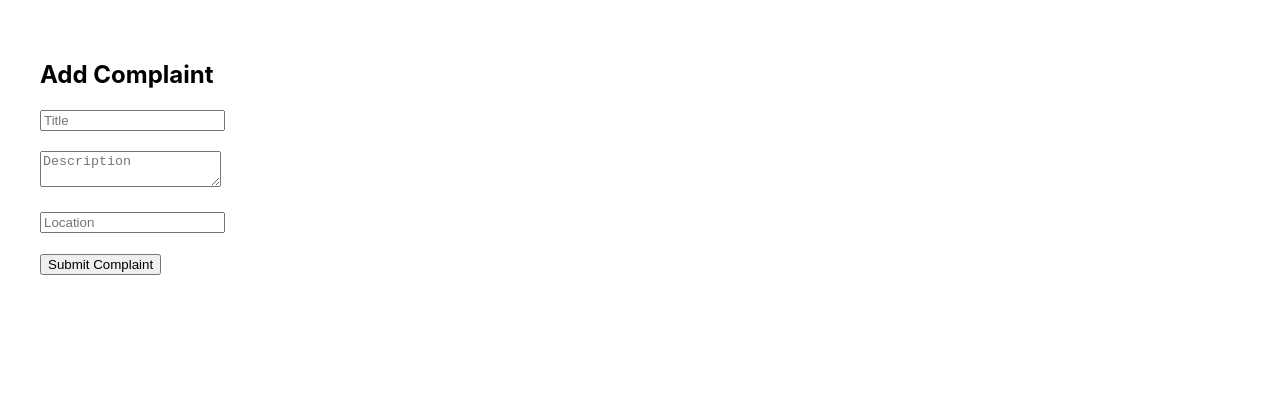
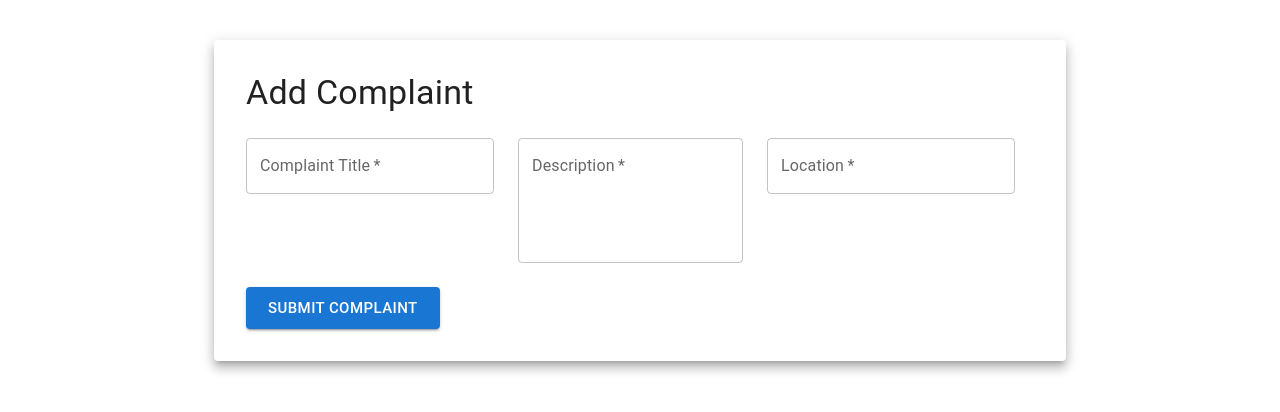
Before and after one commit to Adarshkashyap2002/complaint-frontend, a React (Create React App) app: page /add-complaint in a window 1280 px wide. Shown: the top 412 px of the page. Built offline with nearby package versions, Linux system fonts and the light colour scheme.

Commit message:
update add complaint UI

```diff
--- a/src/components/AddComplaint.js
+++ b/src/components/AddComplaint.js
@@ -1,12 +1,26 @@
 import React, { useState } from "react";
 import axios from "axios";
 import API_URL from "../api";
+
+import {
+  Container,
+  TextField,
+  Button,
+  Typography,
+  Box,
+  Paper,
+  Grid,
+  Alert
+} from "@mui/material";
 
 function AddComplaint() {
 
   const [title, setTitle] = useState("");
   const [description, setDescription] = useState("");
   const [location, setLocation] = useState("");
+
+  const [success,setSuccess] = useState("");
+  const [error,setError] = useState("");
 
   const handleSubmit = async (e) => {
 
@@ -19,28 +33,30 @@ function AddComplaint() {
       await axios.post(
         `${API_URL}/api/complaints/`,
         {
-          title: title,
-          description: description,
-          location: location,
+          title,
+          description,
+          location,
           status: "Pending"
         },
         {
-          headers: {
-            Authorization: `Bearer ${token}`
+          headers:{
+            Authorization:`Bearer ${token}`
           }
         }
       );
 
-      alert("Complaint submitted");
+      setSuccess("Complaint submitted successfully");
+      setError("");
 
       setTitle("");
       setDescription("");
       setLocation("");
 
-    } catch (error) {
+    } catch(err){
 
-      console.error(error);
-      alert("Error submitting complaint");
+      console.error(err);
+      setError("Failed to submit complaint");
+      setSuccess("");
 
     }
 
@@ -48,45 +64,74 @@ function AddComplaint() {
 
   return (
 
-    <div style={{padding:"40px"}}>
+    <Container maxWidth="md">
 
-      <h2>Add Complaint</h2>
+      <Box sx={{ mt:5 }}>
+
+        <Paper elevation={8} sx={{ p:4 }}>
+
+          <Typography variant="h4" mb={3}>
+            Add Complaint
+          </Typography>
+
+          {success && <Alert severity="success">{success}</Alert>}
+          {error && <Alert severity="error">{error}</Alert>}
 
           <form onSubmit={handleSubmit}>
 
-        <input
-          type="text"
-          placeholder="Title"
+            <Grid container spacing={3}>
+
+              <Grid item xs={12}>
+                <TextField
+                  label="Complaint Title"
+                  fullWidth
                   value={title}
                   onChange={(e)=>setTitle(e.target.value)}
+                  required
                 />
+              </Grid>
 
-        <br/><br/>
-
-        <textarea
-          placeholder="Description"
+              <Grid item xs={12}>
+                <TextField
+                  label="Description"
+                  fullWidth
+                  multiline
+                  rows={4}
                   value={description}
                   onChange={(e)=>setDescription(e.target.value)}
+                  required
                 />
+              </Grid>
 
-        <br/><br/>
-
-        <input
-          type="text"
-          placeholder="Location"
+              <Grid item xs={12}>
+                <TextField
+                  label="Location"
+                  fullWidth
                   value={location}
                   onChange={(e)=>setLocation(e.target.value)}
+                  required
                 />
+              </Grid>
 
-        <br/><br/>
+              <Grid item xs={12}>
+                <Button
+                  type="submit"
+                  variant="contained"
+                  size="large"
+                >
+                  Submit Complaint
+                </Button>
+              </Grid>
 
-        <button type="submit">
-          Submit Complaint
-        </button>
+            </Grid>
 
           </form>
 
-    </div>
+        </Paper>
+
+      </Box>
+
+    </Container>
 
   );
 }
--- a/src/components/Login.js
+++ b/src/components/Login.js
@@ -2,6 +2,27 @@ import React, { useState } from "react";
 import axios from "axios";
 import { useNavigate } from "react-router-dom";
 import API_URL from "../api";
+
+import {
+  Container,
+  TextField,
+  Button,
+  Typography,
+  Box,
+  Paper,
+  InputAdornment,
+  IconButton,
+  CircularProgress,
+  Alert,
+  Fade,
+} from "@mui/material";
+
+import {
+  Visibility,
+  VisibilityOff,
+  LockOutlined,
+  PersonOutline,
+} from "@mui/icons-material";
 
 function Login() {
 
@@ -9,74 +30,147 @@ function Login() {
 
   const [username, setUsername] = useState("admin");
   const [password, setPassword] = useState("admin123");
+
+  const [showPassword, setShowPassword] = useState(false);
   const [loading, setLoading] = useState(false);
+  const [error, setError] = useState("");
 
   const handleLogin = async (e) => {
 
     e.preventDefault();
     setLoading(true);
+    setError("");
 
     try {
 
-      const response = await axios.post(
-        `${API_URL}/api/token/`,
-        {
+      const res = await axios.post(`${API_URL}/api/token/`, {
         username: username,
-          password: password
-        }
-      );
+        password: password,
+      });
 
-      localStorage.setItem("access_token", response.data.access);
-      localStorage.setItem("refresh_token", response.data.refresh);
+      localStorage.setItem("access_token", res.data.access);
+      localStorage.setItem("refresh_token", res.data.refresh);
 
       navigate("/complaints");
 
-    } catch (error) {
+    } catch (err) {
 
-      console.error(error);
-      alert("Login failed");
+      console.error(err);
+      setError("Invalid username or password");
+
+    } finally {
+
+      setLoading(false);
 
     }
-
-    setLoading(false);
 
   };
 
   return (
 
-    <div style={{textAlign:"center", marginTop:"100px"}}>
+    <Box
+      sx={{
+        minHeight: "100vh",
+        display: "flex",
+        alignItems: "center",
+        justifyContent: "center",
+        background: "linear-gradient(135deg,#667eea,#764ba2)",
+      }}
+    >
 
-      <h2>Login</h2>
+      <Container maxWidth="xs">
+
+        <Fade in timeout={800}>
+
+          <Paper elevation={10} sx={{ p:4, borderRadius:3 }}>
+
+            <Box
+              sx={{
+                backgroundColor:"primary.main",
+                borderRadius:"50%",
+                p:2,
+                display:"inline-flex",
+                mb:2,
+                color:"white",
+              }}
+            >
+              <LockOutlined/>
+            </Box>
+
+            <Typography variant="h4" fontWeight="bold">
+              Login
+            </Typography>
+
+            {error && (
+              <Alert severity="error" sx={{ mt:2 }}>
+                {error}
+              </Alert>
+            )}
 
             <form onSubmit={handleLogin}>
 
-        <input
-          type="text"
-          placeholder="Username"
+              <TextField
+                fullWidth
+                label="Username"
+                margin="normal"
                 value={username}
                 onChange={(e)=>setUsername(e.target.value)}
+                InputProps={{
+                  startAdornment:(
+                    <InputAdornment position="start">
+                      <PersonOutline/>
+                    </InputAdornment>
+                  )
+                }}
               />
 
-        <br/><br/>
-
-        <input
-          type="password"
-          placeholder="Password"
+              <TextField
+                fullWidth
+                label="Password"
+                type={showPassword ? "text":"password"}
+                margin="normal"
                 value={password}
                 onChange={(e)=>setPassword(e.target.value)}
+                InputProps={{
+                  startAdornment:(
+                    <InputAdornment position="start">
+                      <LockOutlined/>
+                    </InputAdornment>
+                  ),
+                  endAdornment:(
+                    <InputAdornment position="end">
+                      <IconButton
+                        onClick={()=>setShowPassword(!showPassword)}
+                      >
+                        {showPassword ? <VisibilityOff/> : <Visibility/>}
+                      </IconButton>
+                    </InputAdornment>
+                  )
+                }}
               />
 
-        <br/><br/>
-
-        <button type="submit">
-          {loading ? "Logging..." : "Login"}
-        </button>
+              <Button
+                fullWidth
+                variant="contained"
+                type="submit"
+                sx={{ mt:3 }}
+                disabled={loading}
+              >
+                {loading ? <CircularProgress size={24}/> : "Login"}
+              </Button>
 
             </form>
 
-    </div>
+          </Paper>
+
+        </Fade>
+
+      </Container>
+
+    </Box>
 
   );
+
 }
 
 export default Login;
```
Lines whose indentation alone changed are shown as unchanged.
